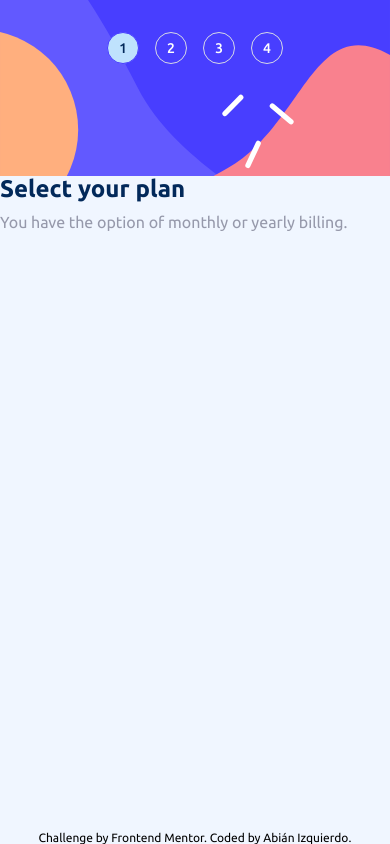
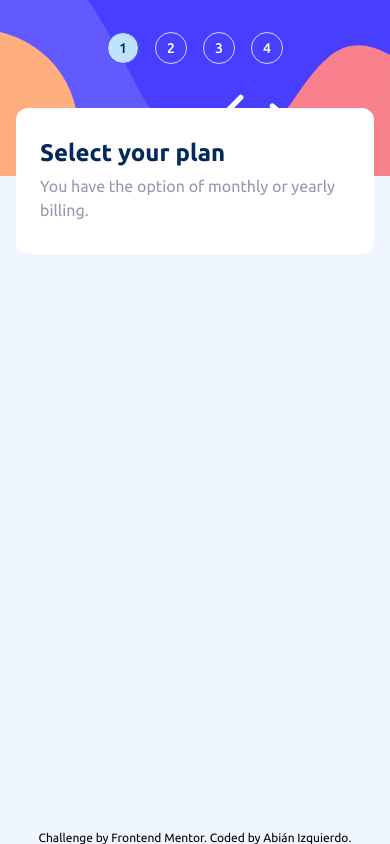
Before and after one commit to abizmo/multi-step-form, a React (Vite) app: page /select-plan in a window 390 px wide. Built offline with nearby package versions, Linux system fonts and the light colour scheme.

Commit message:
fix(Body): change css

```diff
--- a/src/layout/Body.tsx
+++ b/src/layout/Body.tsx
@@ -1,7 +1,13 @@
 import React, { PropsWithChildren } from 'react';
 
 function Body({ children }: PropsWithChildren) {
-  return <main className='lg:flex-1 lg:px-21 lg:py-10'>{children}</main>;
+  return (
+    <main className='px-4 lg:px-0 lg:static lg:flex-1'>
+      <div className='bg-white px-6 py-8 -mt-[4.25rem] rounded-xl lg:mt-0 lg:px-21 lg:py-10'>
+        {children}
+      </div>
+    </main>
+  );
 }
 
 export default Body;
```
